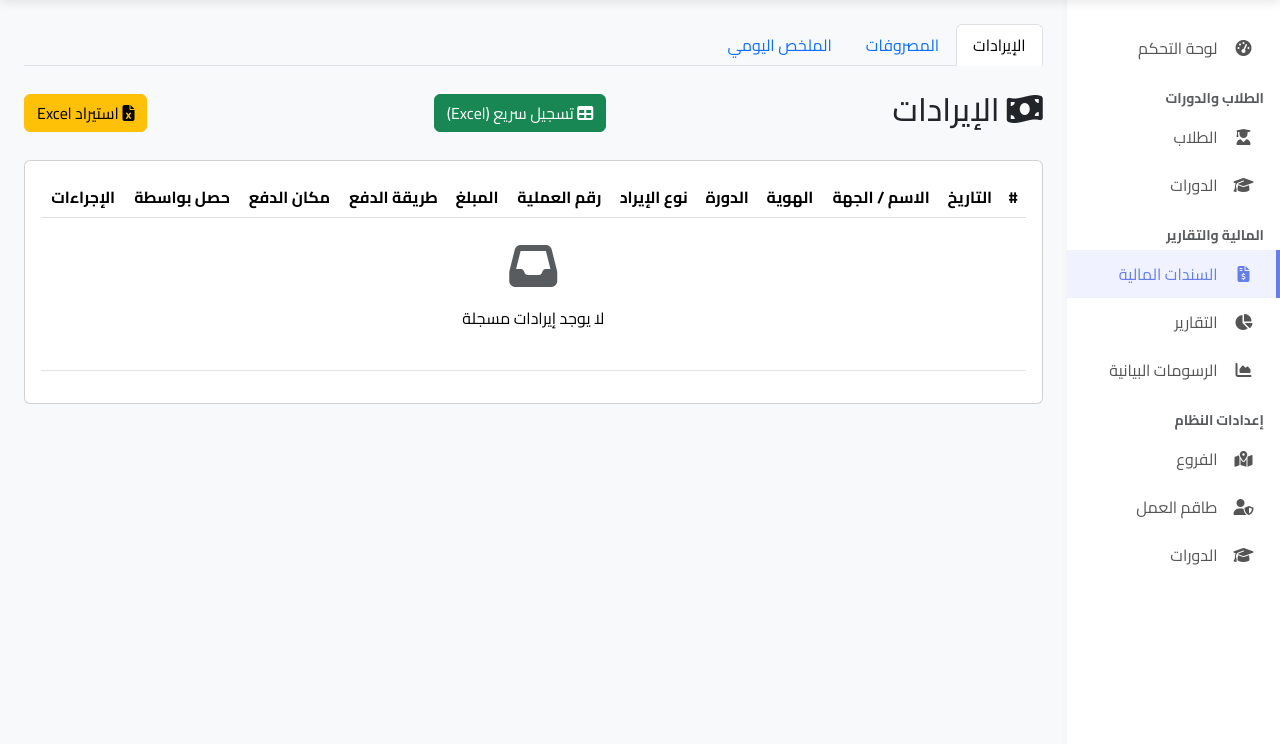
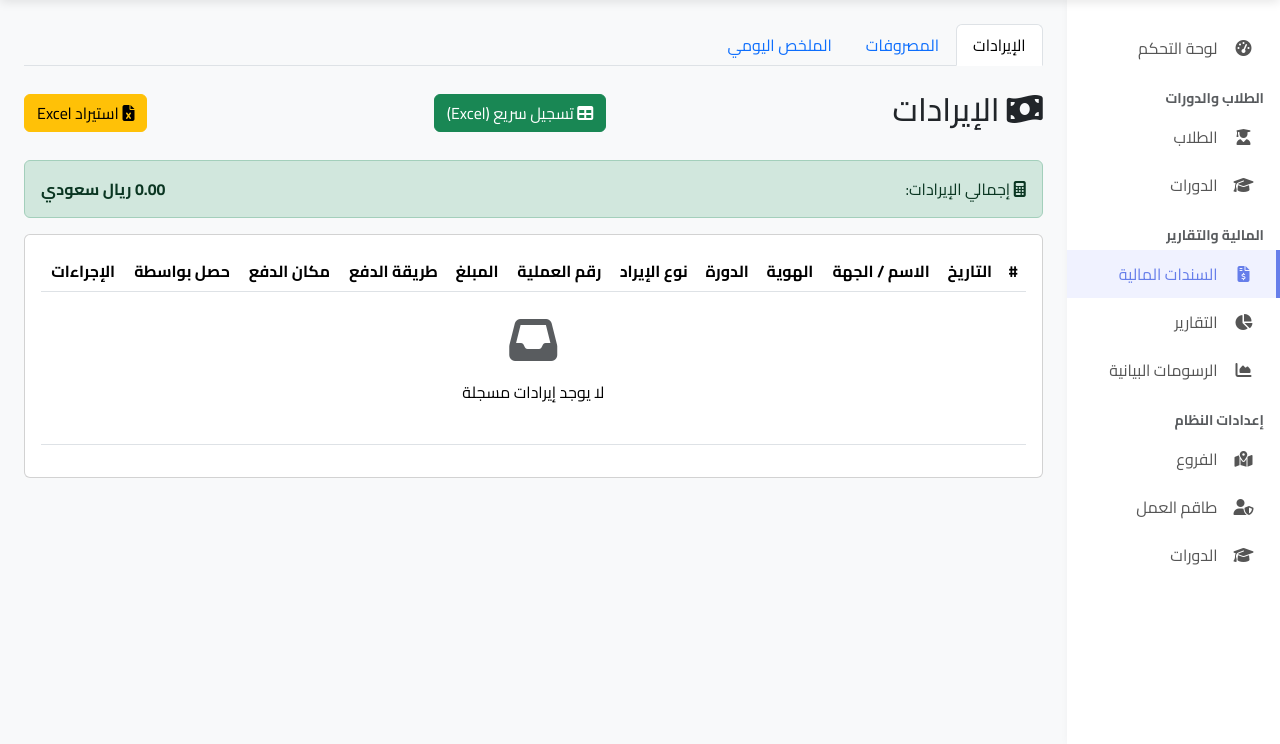
Before and after one commit to hamdyadam97/m3had-system, a Django app: page /transactions/income/ in a window 1280 px wide. Shown: the part 58-802 px from the top of the page. Run offline with Django 5.2, Linux system fonts and the light colour scheme; the visitor is signed in with stand-in values (Sample User, id 1); data that the repository does not hold is empty; parts of the project's set-up code (start-up, migrations or seed data) failed here and were passed over.

Commit message:
show grand total on income/expense list pages
Adds total_income and total_expense (summed across all filtered
records, not just the current page) and displays them at the top of
each list. Also fixes a null-crash on expense.created_by.username
when the linked user was deleted.

```diff
--- a/templates/transactions/income_list.html
+++ b/templates/transactions/income_list.html
@@ -24,6 +24,11 @@
     <a href="{% url 'transactions:excel_import' %}" class="btn btn-warning">
         <i class="fas fa-file-excel"></i> استيراد Excel
     </a>
+</div>
+
+<div class="alert alert-success d-flex justify-content-between align-items-center">
+    <span><i class="fas fa-calculator"></i> إجمالي الإيرادات:</span>
+    <strong>{{ total_income|floatformat:2 }} ريال سعودي</strong>
 </div>
 
 <div class="card">
--- a/transactions/views.py
+++ b/transactions/views.py
@@ -46,12 +46,15 @@ def income_list(request):
             # لو موظف معندوش فرع، م يشوفش حاجة (أمان زيادة)
             income_queryset = income_queryset.none()
 
-    # 3. إعداد التقسيم (Pagination)
+    # 3. إجمالي الإيرادات (على كل النتائج المفلترة قبل الـ pagination)
+    total_income = income_queryset.aggregate(total=Sum('amount'))['total'] or 0
+
+    # 4. إعداد التقسيم (Pagination)
     paginator = Paginator(income_queryset, 20)
     page_number = request.GET.get('page')
     incomes = paginator.get_page(page_number)
 
-    return render(request, 'transactions/income_list.html', {'incomes': incomes})
+    return render(request, 'transactions/income_list.html', {'incomes': incomes, 'total_income': total_income})
 
 
 @login_required
@@ -188,9 +191,11 @@ def expense_list(request):
     else:
         expense_queryset = expense_queryset.filter(branch=user.branch) if user.branch else expense_queryset.none()
 
+    total_expense = expense_queryset.aggregate(total=Sum('amount'))['total'] or 0
+
     paginator = Paginator(expense_queryset, 15)
     expenses = paginator.get_page(request.GET.get('page'))
-    return render(request, 'transactions/expense_list.html', {'expenses': expenses})
+    return render(request, 'transactions/expense_list.html', {'expenses': expenses, 'total_expense': total_expense})
 @login_required
 def expense_detail(request, pk):
     """تفاصيل المصروف"""
```
Also changed, not shown: templates/transactions/expense_list.html (+6 -1 lines).
